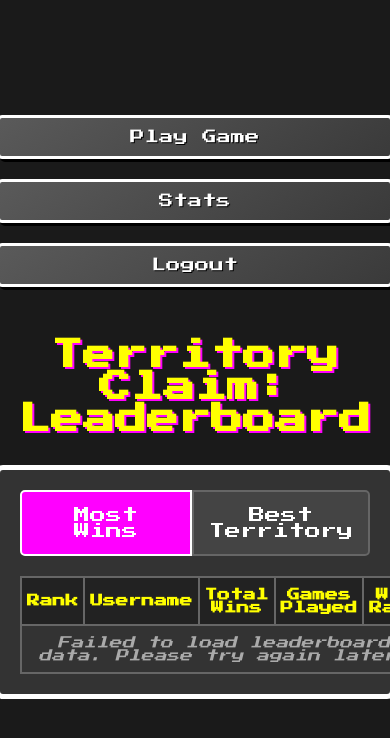
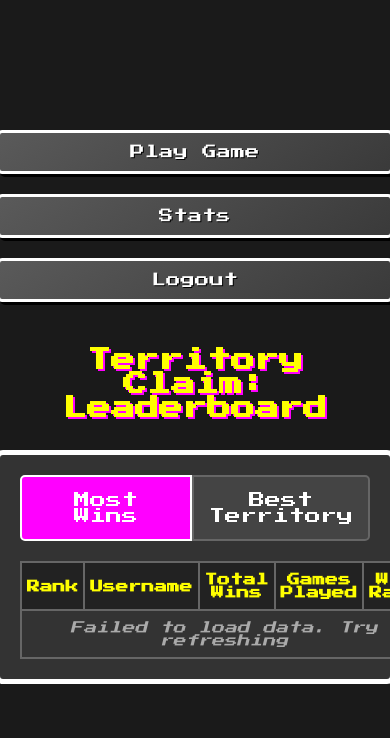
Before and after one commit to jkwok9/cse312-project, a Flask app: template templates/leaderboard.html in a window 390 px wide; the page is wider, and only the part inside the window is pictured. Shown: the top 738 px of that part. Run offline with Flask 3, Linux system fonts and the light colour scheme; the template is opened without the code that fills it, so the values that code supplies are empty.

Commit message:
changes to the leaderboard.html

```diff
--- a/templates/leaderboard.html
+++ b/templates/leaderboard.html
@@ -8,6 +8,18 @@
     <link rel="preconnect" href="https://fonts.gstatic.com" crossorigin>
     <link href="https://fonts.googleapis.com/css2?family=Press+Start+2P&display=swap" rel="stylesheet">
     <style>
+        @media (max-width: 480px) {
+            .leaderboard-table th,
+            .leaderboard-table td {
+                padding: 8px 3px;
+                font-size: 0.7em;
+            }
+
+            h1 {
+                font-size: 1.5em;
+                margin-bottom: 20px;
+            }
+        }
         body {
             display: flex;
             flex-direction: column;
@@ -267,31 +279,48 @@
 
         async function fetchLeaderboardData() {
             try {
-                // Fetch the wins leaderboard
-                const winsResponse = await fetch('/api/leaderboard/wins');
-                const winsData = await winsResponse.json();
+                // Use Promise.all to fetch both endpoints simultaneously
+                const [winsResponse, territoryResponse] = await Promise.all([
+                    fetch('/api/leaderboard/wins'),
+                    fetch('/api/leaderboard/territory')
+                ]);
 
-                // Fetch the territory leaderboard
-                const territoryResponse = await fetch('/api/leaderboard/territory');
-                const territoryData = await territoryResponse.json();
+                // Check for authentication issues
+                if (winsResponse.status === 401 || territoryResponse.status === 401) {
+                    window.location.href = '/login';
+                    return;
+                }
 
-                // Populate wins table
+                // Check for other errors
+                if (!winsResponse.ok || !territoryResponse.ok) {
+                    throw new Error(`HTTP error! wins: ${winsResponse.status}, territory: ${territoryResponse.status}`);
+                }
+
+                const [winsData, territoryData] = await Promise.all([
+                    winsResponse.json(),
+                    territoryResponse.json()
+                ]);
+
+                // Populate tables
                 populateWinsTable(winsData);
+                populateTerritoryTable(territoryData);
 
-                // Populate territory table
-                populateTerritoryTable(territoryData);
             } catch (error) {
                 console.error('Error fetching leaderboard data:', error);
-                document.getElementById('wins-table-body').innerHTML = `
+
+                // Show user-friendly error messages
+                const errorHtml = `
                     <tr>
-                        <td colspan="5" class="no-data">Failed to load leaderboard data. Please try again later.</td>
+                        <td colspan="5" class="no-data">
+                            ${error.message.includes('401') ?
+                              'Please login to view leaderboards' :
+                              'Failed to load data. Try refreshing'}
+                        </td>
                     </tr>
                 `;
-                document.getElementById('territory-table-body').innerHTML = `
-                    <tr>
-                        <td colspan="4" class="no-data">Failed to load leaderboard data. Please try again later.</td>
-                    </tr>
-                `;
+
+                document.getElementById('wins-table-body').innerHTML = errorHtml;
+                document.getElementById('territory-table-body').innerHTML = errorHtml;
             }
         }
 
@@ -377,6 +406,7 @@
 
             tableBody.innerHTML = tableHtml;
         }
+
     </script>
 </body>
 </html>
```
